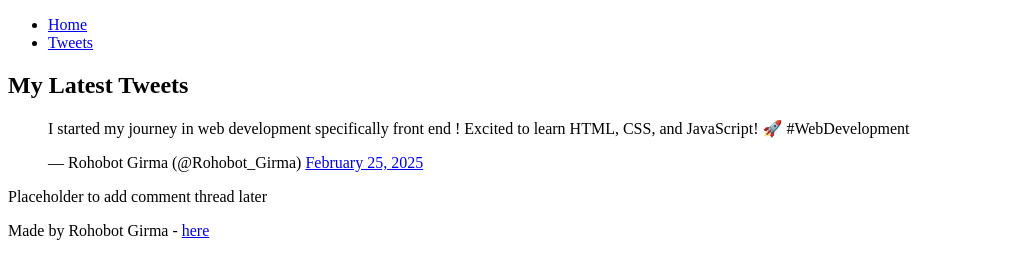
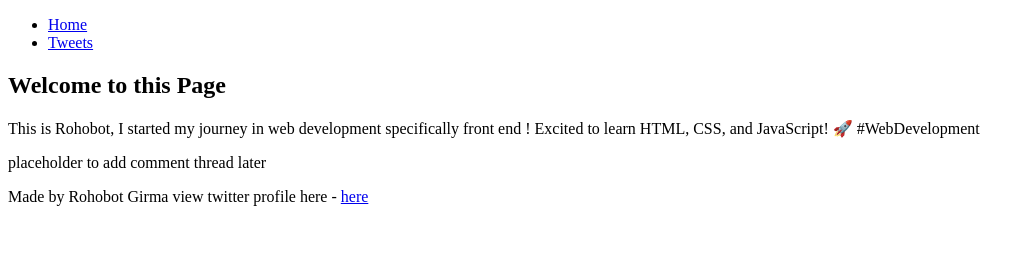
Before and after one commit to Merhab-tech/My_First_Portfolio, a plain HTML site: page html_basic/tweets.html in a window 1280 px wide. Shown: the whole page, without its empty margins (0-1035 px from the left). Drawn offline with Linux system fonts and the light colour scheme.

Commit message:
Fixed structure in index.html and tweets.html

```diff
--- a/html_basic/tweets.html
+++ b/html_basic/tweets.html
@@ -3,11 +3,9 @@
 <head>
     <meta charset="UTF-8">
     <meta name="viewport" content="width=device-width, initial-scale=1.0">
-    <title>My Tweets</title>
+    <title>Tweets Page</title>
 </head>
 <body>
-
-    <!-- Header with Navigation -->
     <header>
         <nav>
             <ul>
@@ -16,32 +14,17 @@
             </ul>
         </nav>
     </header>
-
-    <!-- Main Content -->
     <main>
         <article>
-            <h1>My Latest Tweets</h1>
-
-            <!-- Embedded Tweet -->
-            <blockquote class="twitter-tweet">
-                <p lang="en" dir="ltr">
-                    I started my journey in web development specifically front end ! Excited to learn HTML, CSS, and JavaScript! 🚀 #WebDevelopment
-                </p>
-                &mdash; Rohobot Girma (@Rohobot_Girma)
-                <a href="https://twitter.com/Rohobot_Girma/status/tweet_id">February 25, 2025</a>
-            </blockquote>
-            <script async src="https://platform.twitter.com/widgets.js" charset="utf-8"></script>
+            <h1>Welcome to this Page</h1>
+            <p>This is Rohobot, I started my journey in web development specifically front end ! Excited to learn HTML, CSS, and JavaScript! 🚀 #WebDevelopment</p>
         </article>
-
         <aside>
-            <p>Placeholder to add comment thread later</p>
+            <p>placeholder to add comment thread later</p>
         </aside>
     </main>
-
-    <!-- Footer -->
     <footer>
-        <p>Made by Rohobot Girma - <a href="https://twitter.com/Rohobot_Girma" target="_blank">here</a></p>
+        <p>Made by Rohobot Girma view twitter profile here - <a href="https://twitter.com/Rohobot_Girma" target="_blank">here</a></p>
     </footer>
-
 </body>
 </html>
```
Also changed, not shown: html_basic/index.html (+2 -11 lines).
